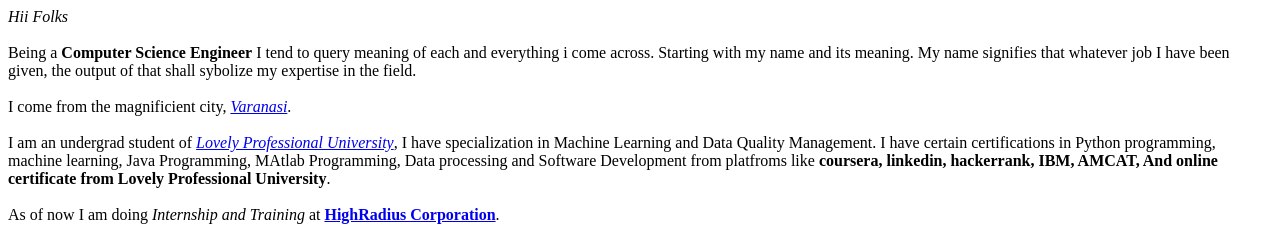
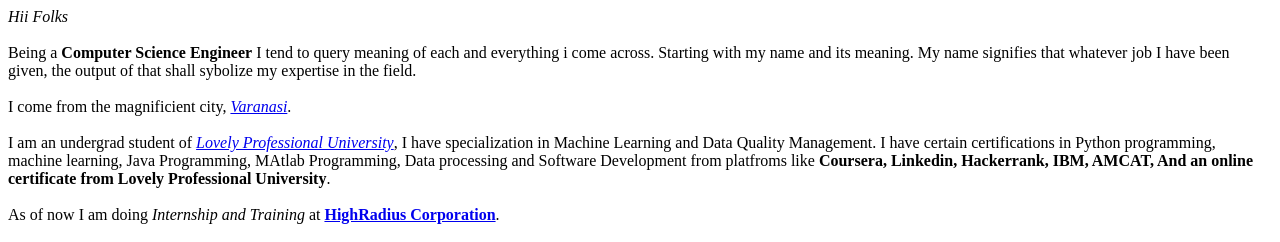
Before and after one commit to er-prateek-tripathi/Resume, a plain HTML site: page MyIntroduction.html in a window 1280 px wide. Shown: the top 242 px of the page. Drawn offline with Linux system fonts and the light colour scheme.

Commit message:
Update MyIntroduction.html

```diff
--- a/MyIntroduction.html
+++ b/MyIntroduction.html
@@ -19,7 +19,7 @@
         I am an undergrad student of <em><a href="https://www.lpu.in/">Lovely Professional University</a></em>, I have
         specialization in Machine Learning and Data Quality Management. I have certain certifications in Python
         programming, machine learning, Java Programming, MAtlab Programming, Data processing and Software Development
-        from platfroms like <strong>coursera, linkedin, hackerrank, IBM, AMCAT, And online
+        from platfroms like <strong>Coursera, Linkedin, Hackerrank, IBM, AMCAT, And an online
             certificate from Lovely Professional University</strong>.<br><br>
         As of now I am doing <em>Internship and Training</em> at <strong><a href="https://www.highradius.com">HighRadius
                 Corporation</a></strong>.<br><br>
```
